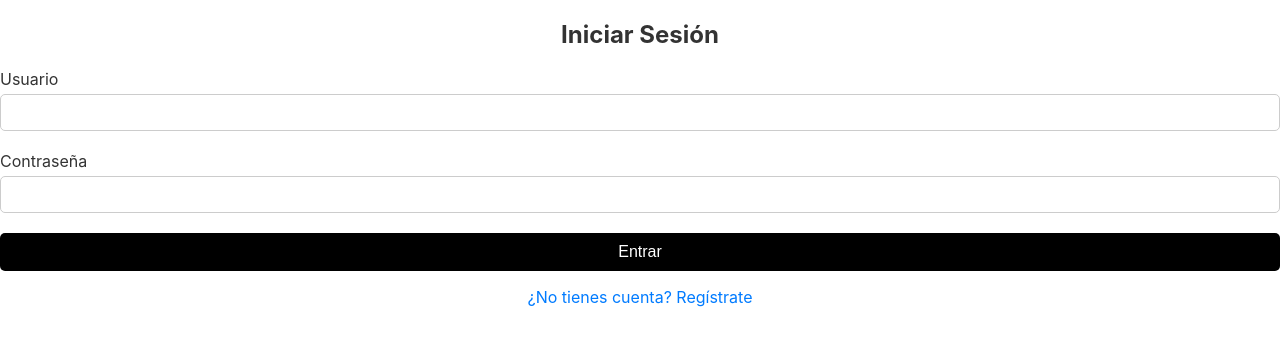
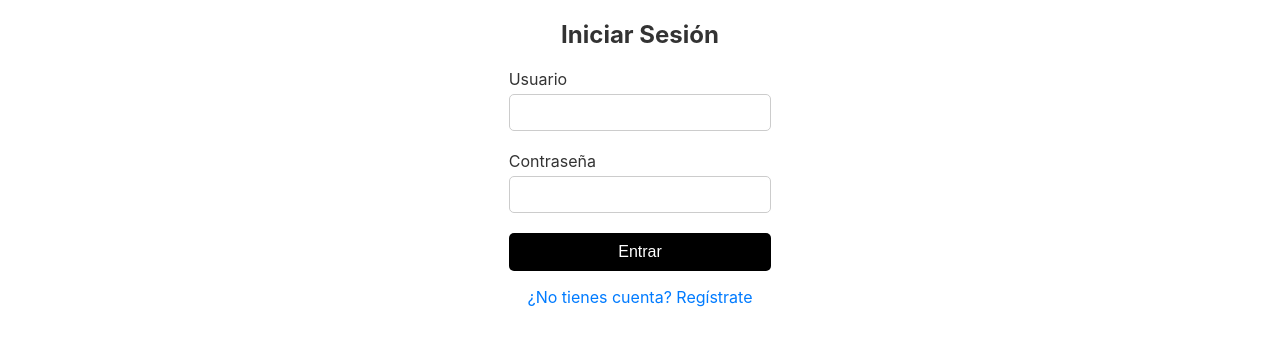
Before and after one commit to paprikadreamdetective/RPPW-DAQ, a React (Create React App) app in the folder dashboard/: page /login in a window 1280 px wide. Shown: the top 346 px of the page. Built offline with nearby package versions, Linux system fonts and the light colour scheme.

Commit message:
✨ Introduce new features: New login form
Introduce new features: New login form

```diff
--- a/dashboard/src/components/AuthForm.js
+++ b/dashboard/src/components/AuthForm.js
@@ -38,9 +38,10 @@ const AuthUserForm = () => {
   };
 
   return (
-    <>
+    <div className="login-form">
+
+      <form>
       <h2 className="sign-in-title">Iniciar Sesión</h2>
-      <form>
         <label className="sign-in-label">Usuario</label>
         <input
           className="sign-in-username-field"
@@ -67,7 +68,7 @@ const AuthUserForm = () => {
           ¿No tienes cuenta? Regístrate
         </a>
       </form>
-    </>
+    </div>
   );
 };
 
--- a/dashboard/src/components/AuthUserForm.css
+++ b/dashboard/src/components/AuthUserForm.css
@@ -1,3 +1,11 @@
+
+.login-form {
+
+    display: flex;
+    justify-content: center;
+    align-items: center;
+}
+
 .sign-in-title  {
     text-align: center;
     margin-bottom: 20px;
--- a/dashboard/src/components/Dashboard.js
+++ b/dashboard/src/components/Dashboard.js
@@ -249,10 +249,11 @@ function Dashboard() {
         <div className="sidebar-options">
 
           <div className="sidebar-item" onClick={() => navigate("/")}>
-            <FontAwesomeIcon icon={faHome} size="2x" color="white"/>
+            <FontAwesomeIcon icon={faHome} size="2x" color="white" />
+
           </div>
           <div className="sidebar-item" onClick={logout}>
-            <FontAwesomeIcon icon={faSignOutAlt} size="2x" color="white"/>
+            <FontAwesomeIcon icon={faSignOutAlt} size="2x" color="white" />
           </div>
         </div>
       </div>
```
